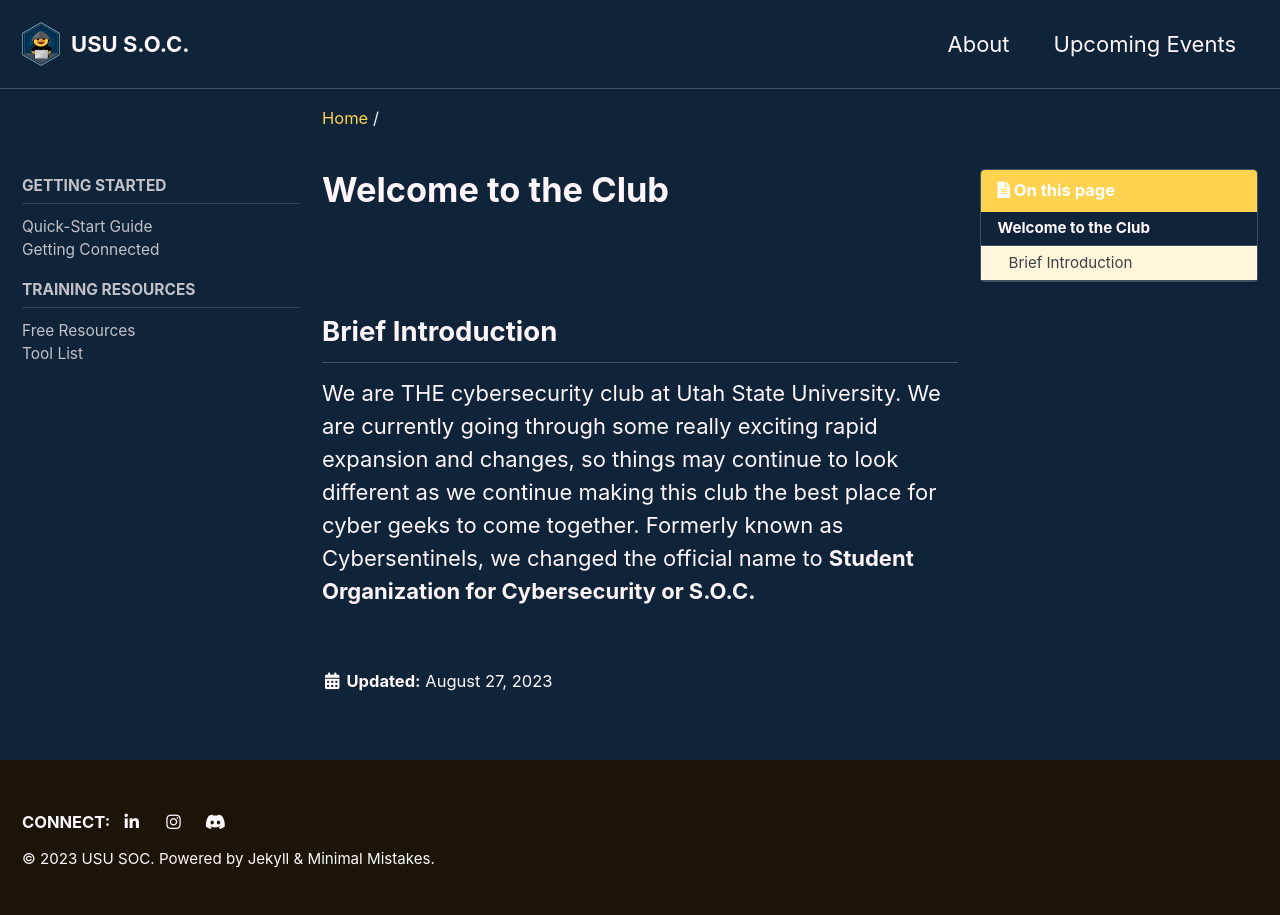
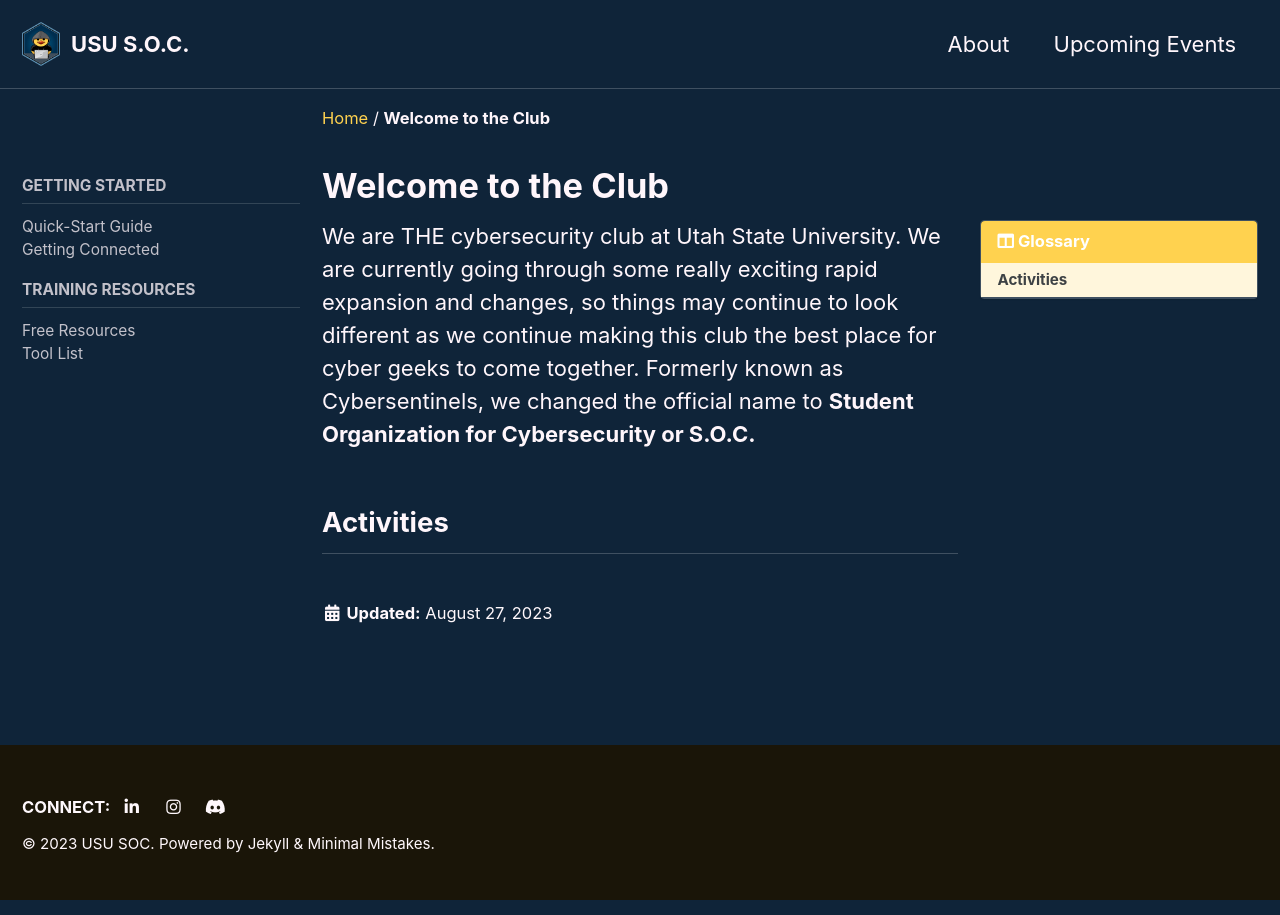
Before and after one commit to USUSOC/ususoc.github.io, a Jekyll site: the page built from _pages/about.md, in a window 1280 px wide. Built offline with Jekyll 4.4.1, drawn with Linux system fonts in a browser that asks for light colours; cached includes are drawn as plain includes.

Commit message:
Update about.md

```diff
--- a/_pages/about.md
+++ b/_pages/about.md
@@ -1,13 +1,15 @@
 ---
+title: "Welcome to the Club"
 type: single
 permalink: /about/
 last_modified_at: 2023-8-27
 toc: true
+toc_label: "Glossary"
+toc_icon: "columns"
 sidebar:
   nav: "docs"
 ---
-# Welcome to the Club
-<br>
-## Brief Introduction
 We are THE cybersecurity club at Utah State University. We are currently going through some really exciting rapid expansion and changes, so things may continue to look different as
 we continue making this club the best place for cyber geeks to come together. Formerly known as Cybersentinels, we changed the official name to **Student Organization for Cybersecurity or S.O.C.**
+
+## Activities
```
